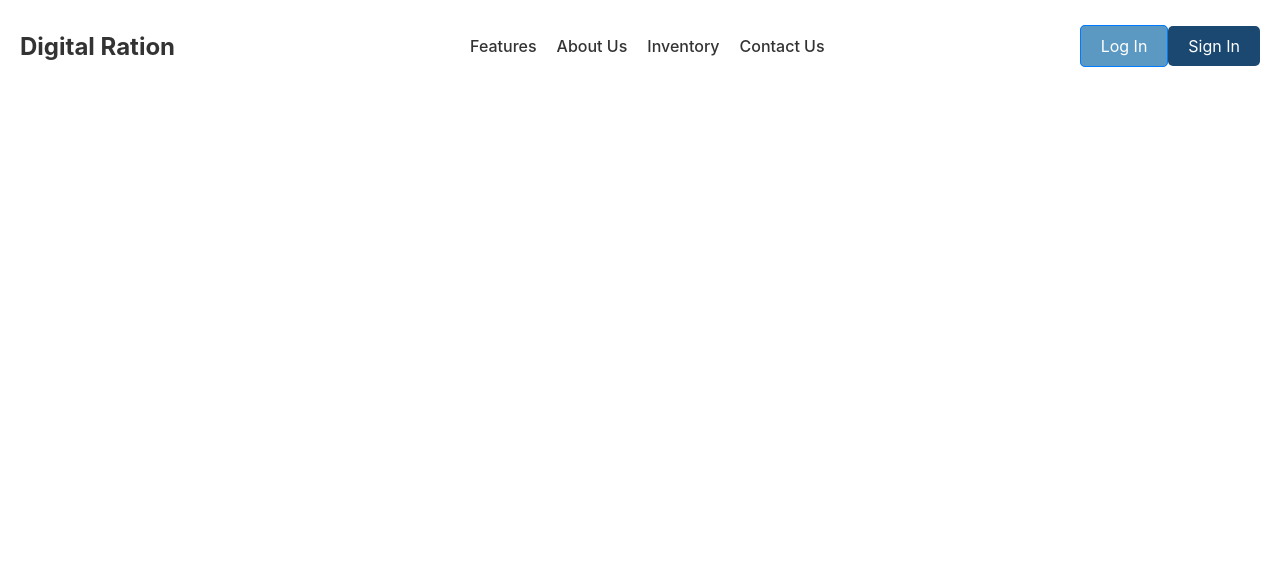
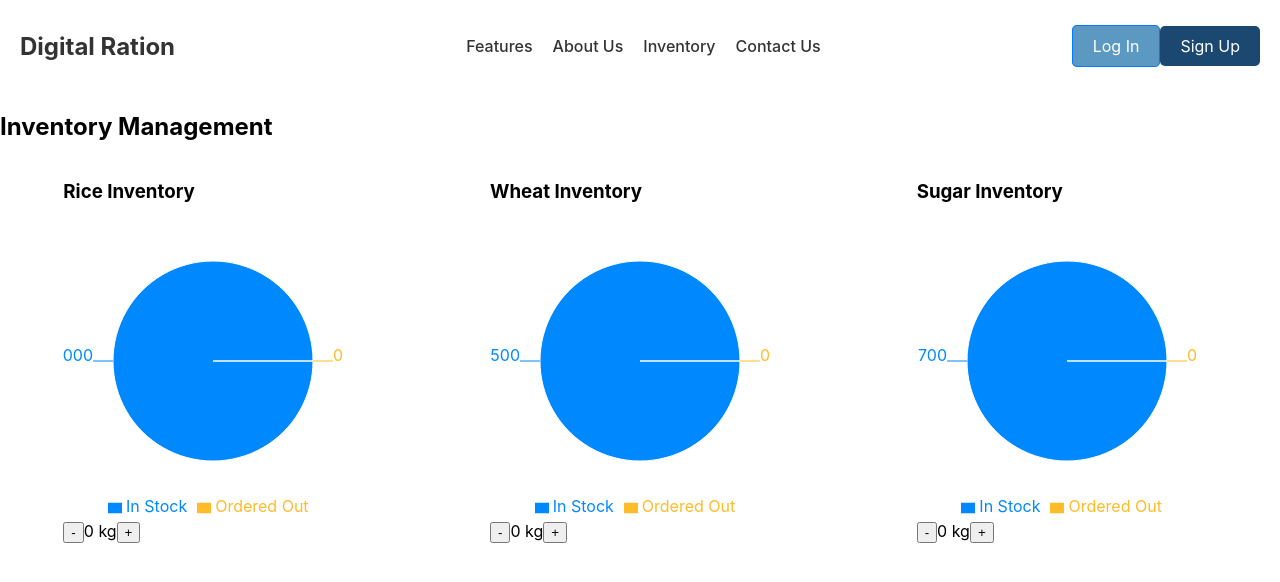
Before and after one commit to rohanfukat/NFC3_Systumm-Overloaded, a React (Create React App) app in the folder frontend/: page /Inventory in a window 1280 px wide. Shown: the top 582 px of the page. Built offline with nearby package versions, Linux system fonts and the light colour scheme.

Commit message:
inventory page

```diff
--- a/frontend/package.json
+++ b/frontend/package.json
@@ -6,10 +6,12 @@
     "@testing-library/jest-dom": "^5.17.0",
     "@testing-library/react": "^13.4.0",
     "@testing-library/user-event": "^13.5.0",
+    "js-cookie": "^3.0.5",
     "react": "^18.3.1",
     "react-dom": "^18.3.1",
     "react-router-dom": "^6.26.1",
     "react-scripts": "5.0.1",
+    "recharts": "^2.12.7",
     "web-vitals": "^2.1.4"
   },
   "scripts": {
--- a/frontend/src/App.jsx
+++ b/frontend/src/App.jsx
@@ -7,6 +7,7 @@ import Dashboard from './Dashboard';
 import OrderPage from './OrderPage';
 import Navbar from './Navbar';
 import RegistrationForm  from './Register';
+import Inventory from './Inventory';
 
 function App() {
   return (
@@ -15,6 +16,7 @@ function App() {
       <Routes>
         <Route path="/" element={<Home />} />
         <Route path='/Navbar' element={<Navbar />} />
+        <Route path='/Inventory' element={<Inventory />} />
         <Route path="/login" element={<Login />} />
         <Route path="/signup" element={<Signup />} />
         <Route path="/dashboard" element={<Dashboard />} />
--- /dev/null
+++ b/frontend/src/Inventory.jsx
@@ -0,0 +1,125 @@
+import React, { useState } from 'react';
+import { PieChart, Pie, Cell, Tooltip, Legend } from 'recharts';
+
+const Inventory = () => {
+  // Initial inventory data
+  const initialInventory = {
+    rice: 1000,
+    wheat: 500,
+    sugar: 700,
+  };
+
+  // State to store inventory and ordered quantities
+  const [inventory, setInventory] = useState(initialInventory);
+  const [ordered, setOrdered] = useState({ rice: 0, wheat: 0, sugar: 0 });
+
+  // Function to handle ordering of items
+  const handleOrderChange = (item, amount) => {
+    // Ensure the order amount does not exceed inventory
+    const newOrdered = Math.max(0, ordered[item] + amount);
+    const newInventory = inventory[item] - newOrdered;
+
+    if (newInventory >= 0) {
+      setOrdered((prevState) => ({ ...prevState, [item]: newOrdered }));
+    }
+  };
+
+  // Prepare data for pie charts
+  const prepareChartData = (item) => [
+    { name: 'In Stock', value: inventory[item] - ordered[item] },
+    { name: 'Ordered Out', value: ordered[item] },
+  ];
+
+  // Colors for the pie chart slices
+  const COLORS = ['#0088FE', '#FFBB28'];
+
+  return (
+    <div>
+      <h2>Inventory Management</h2>
+      <div style={{ display: 'flex', justifyContent: 'space-around' }}>
+        {/* Rice Pie Chart */}
+        <div>
+          <h3>Rice Inventory</h3>
+          <PieChart width={300} height={300}>
+            <Pie
+              data={prepareChartData('rice')}
+              dataKey="value"
+              cx="50%"
+              cy="50%"
+              outerRadius={100}
+              fill="#8884d8"
+              label
+            >
+              {prepareChartData('rice').map((entry, index) => (
+                <Cell key={`cell-${index}`} fill={COLORS[index % COLORS.length]} />
+              ))}
+            </Pie>
+            <Tooltip />
+            <Legend />
+          </PieChart>
+          <div>
+            <button onClick={() => handleOrderChange('rice', -10)}>-</button>
+            <span>{ordered.rice} kg</span>
+            <button onClick={() => handleOrderChange('rice', 10)}>+</button>
+          </div>
+        </div>
+
+        {/* Wheat Pie Chart */}
+        <div>
+          <h3>Wheat Inventory</h3>
+          <PieChart width={300} height={300}>
+            <Pie
+              data={prepareChartData('wheat')}
+              dataKey="value"
+              cx="50%"
+              cy="50%"
+              outerRadius={100}
+              fill="#82ca9d"
+              label
+            >
+              {prepareChartData('wheat').map((entry, index) => (
+                <Cell key={`cell-${index}`} fill={COLORS[index % COLORS.length]} />
+              ))}
+            </Pie>
+            <Tooltip />
+            <Legend />
+          </PieChart>
+          <div>
+            <button onClick={() => handleOrderChange('wheat', -10)}>-</button>
+            <span>{ordered.wheat} kg</span>
+            <button onClick={() => handleOrderChange('wheat', 10)}>+</button>
+          </div>
+        </div>
+
+        {/* Sugar Pie Chart */}
+        <div>
+          <h3>Sugar Inventory</h3>
+          <PieChart width={300} height={300}>
+            <Pie
+              data={prepareChartData('sugar')}
+              dataKey="value"
+              cx="50%"
+              cy="50%"
+              outerRadius={100}
+              fill="#ffc658"
+              label
+            >
+              {prepareChartData('sugar').map((entry, index) => (
+                <Cell key={`cell-${index}`} fill={COLORS[index % COLORS.length]} />
+              ))}
+            </Pie>
+            <Tooltip />
+            <Legend />
+          </PieChart>
+          <div>
+            <button onClick={() => handleOrderChange('sugar', -10)}>-</button>
+            <span>{ordered.sugar} kg</span>
+            <button onClick={() => handleOrderChange('sugar', 10)}>+</button>
+          </div>
+        </div>
+      </div>
+    </div>
+  );
+};
+
+export default Inventory;
--- a/frontend/src/Login.jsx
+++ b/frontend/src/Login.jsx
@@ -8,6 +8,10 @@ const LoginPage = () => {
 
   const handleLogin = async (event) => {
     event.preventDefault();
+
+    // Debugging: Log state to check if values are being set correctly
+    console.log('Ration Card Number:', rationCardNumber);
+    console.log('Password:', password);
 
     // Create a JSON object with login credentials
     const loginData = new FormData()
@@ -23,16 +27,19 @@ const LoginPage = () => {
       // Send POST request to the backend API
       const response = await fetch('http://127.0.0.1:8000/login', { // Replace with your backend URL
         method: 'POST',
-        // body: JSON.stringify(loginData),
-        body:loginData
+        headers: {
+          'Content-Type': 'application/json',
+        },
+        body: JSON.stringify(loginData),
       });
 
       if (response.ok) {
-        const data = await response.json(); // Assuming the backend sends a JSON response
+        const data = await response.json(); // Assuming the backend sends a JSON response containing the user ID
 
-        // Handle successful login (e.g., set cookies, redirect, etc.)
+        // Set a cookie with the MongoDB user ID
+        document.cookie = `userId=${data.userId}; path=/; SameSite=Lax`; // You can also add `; secure` if you're on HTTPS
+
         alert('Login successful!');
-        console.log('User data:', data);
         // Optionally, redirect to another page after login
         // window.location.href = '/dashboard';
       } else {
@@ -57,7 +64,7 @@ const LoginPage = () => {
   };
 
   return (
-    <div>
+    <div className="login-container">
       <h2>Login</h2>
       <form onSubmit={handleLogin}>
         <div>
@@ -67,8 +74,8 @@ const LoginPage = () => {
             id="rationCardNumber"
             name="rationCardNumber"
             placeholder="Enter your Ration Card Number"
-            value={rationCardNumber}
-            onChange={(e) => setRationCardNumber(e.target.value)}
+            value={rationCardNumber} // Bind input value to state
+            onChange={(e) => setRationCardNumber(e.target.value)} // Update state on input change
             required
           />
         </div>
@@ -79,16 +86,16 @@ const LoginPage = () => {
             id="password"
             name="password"
             placeholder="Enter your Password"
-            value={password}
-            onChange={(e) => setPassword(e.target.value)}
+            value={password} // Bind input value to state
+            onChange={(e) => setPassword(e.target.value)} // Update state on input change
             required
           />
         </div>
         <button type="submit">Login</button>
       </form>
       <div>
-        <button onClick={handleResetPassword}>Reset Password</button>
-        <button onClick={handleSignupRedirect}>Signup</button>
+        <button className="secondary" onClick={handleResetPassword}>Reset Password</button>
+        <button className="secondary" onClick={handleSignupRedirect}>Signup</button>
       </div>
     </div>
   );
--- a/frontend/src/Navbar.jsx
+++ b/frontend/src/Navbar.jsx
@@ -8,7 +8,7 @@ function Navbar() {
             <ul className="nav-links">
                 <li><a href="#features">Features</a></li>
                 <li><a href="#about">About Us</a></li>
-                <li><a href="#about">Inventory</a></li>
+                <li><a href="/Inventory">Inventory</a></li>
                 <li><a href="#contact">Contact Us</a></li>
 
 
@@ -17,7 +17,7 @@ function Navbar() {
 
             <div className="nav-buttons">
                 <a href="/login" className="login-btn">Log In</a>
-                <a href="/apply" className="apply-btn">Sign In</a>
+                <a href="/Register" className="apply-btn">Sign Up</a>
             </div>
         </nav>
     );
--- /dev/null
+++ b/frontend/src/Register.css
@@ -0,0 +1,91 @@
+/* Container for the entire registration form */
+.registration-container {
+    width: 100%;
+    max-width: 600px;
+    margin: 50px auto;
+    padding: 20px;
+    box-shadow: 0 0 10px rgba(0, 0, 0, 0.1);
+    border-radius: 8px;
+    background-color: #fff;
+    text-align: center;
+  }
+
+  /* Heading of the registration form */
+  .registration-heading {
+    margin-bottom: 20px;
+    font-size: 24px;
+    color: #333;
+  }
+
+  /* Form container */
+  .registration-form {
+    display: flex;
+    flex-direction: column;
+    gap: 15px;
+  }
+
+  /* Label for inputs */
+  .input-label {
+    display: block;
+    margin-bottom: 5px;
+    font-size: 14px;
+    color: #555;
+  }
+
+  /* Input fields */
+  .input-field {
+    width: 100%;
+    padding: 10px;
+    font-size: 14px;
+    border-radius: 4px;
+    border: 1px solid #ddd;
+  }
+
+  /* File input field */
+  .file-input {
+    margin-top: 10px;
+  }
+
+  /* Select field */
+  .select-field {
+    width: 100%;
+    padding: 10px;
+    font-size: 14px;
+    border-radius: 4px;
+    border: 1px solid #ddd;
+  }
+
+  /* Checkbox labels */
+  .checkbox-label {
+    display: block;
+    margin-bottom: 10px;
+    font-size: 14px;
+    color: #555;
+  }
+
+  /* Password and Confirm Password input group */
+  .password-group {
+    margin-bottom: 15px;
+  }
+
+  /* Error message */
+  .error-message {
+    color: red;
+    margin-top: 10px;
+  }
+
+  /* Submit button */
+  .submit-button {
+    padding: 10px;
+    background-color: #007BFF;
+    color: #fff;
+    border: none;
+    border-radius: 4px;
+    font-size: 16px;
+    cursor: pointer;
+  }
+
+  /* Submit button hover effect */
+  .submit-button:hover {
+    background-color: #0056b3;
+  }
--- a/frontend/src/Register.jsx
+++ b/frontend/src/Register.jsx
@@ -1,4 +1,5 @@
 import React, { useState } from 'react';
+import './Register.css';
 
 const RegistrationForm = () => {
   // State to store form data
```
Also changed, not shown: 1 other file (tests, documents, lock files or other folders).
